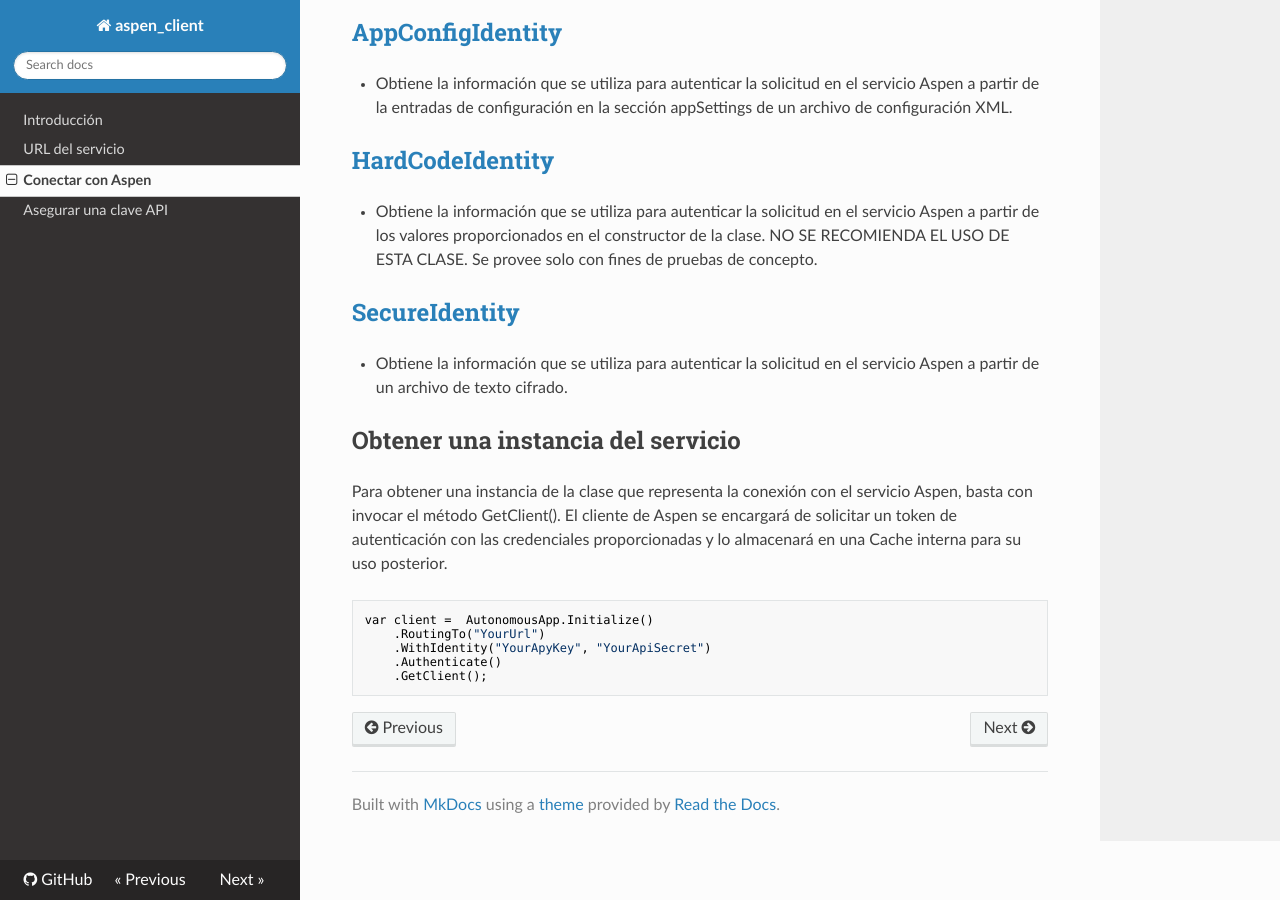
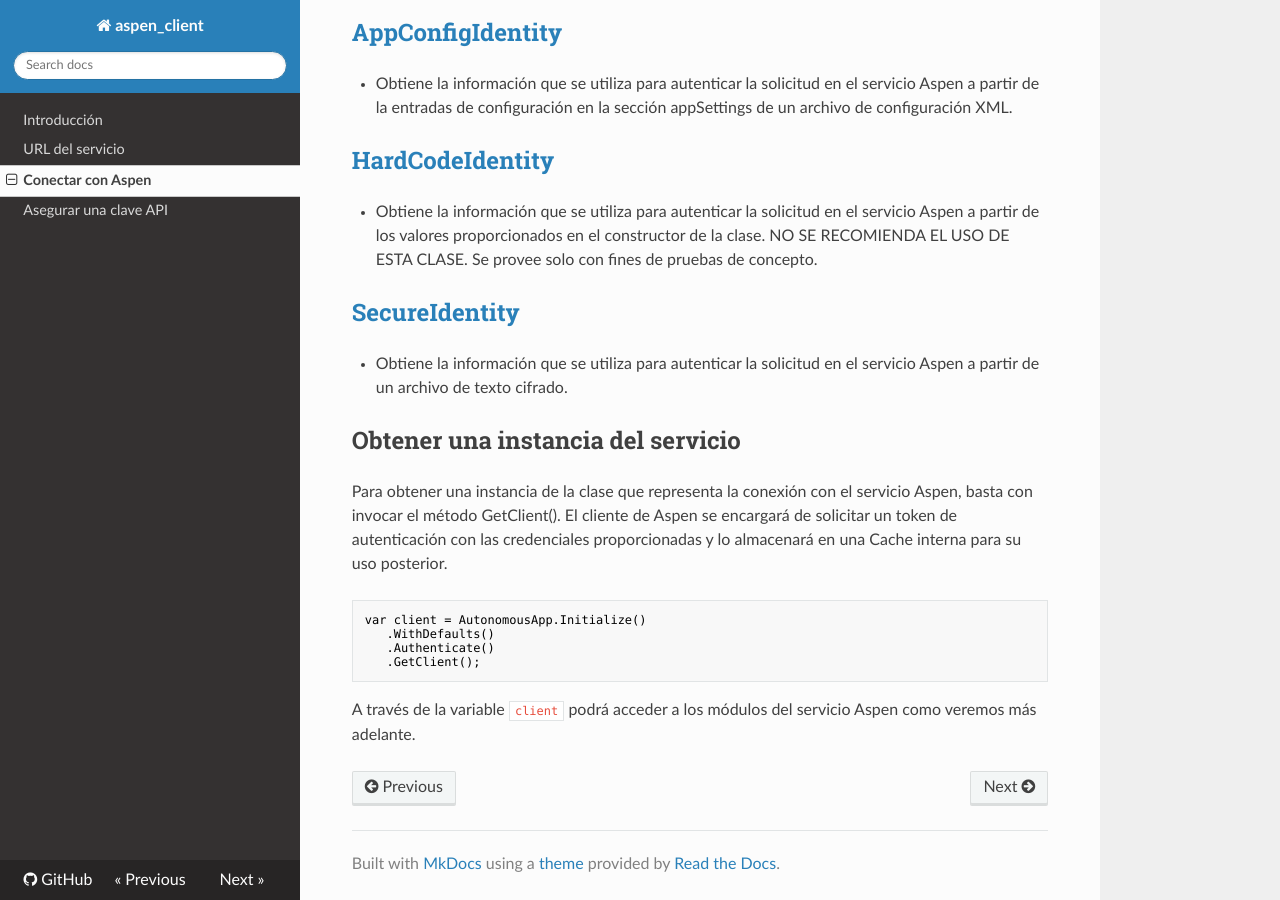
Before and after one commit to RD-Processa/Everco.Services.Aspen.Client.Docs, an MkDocs documentation site: the page built from docs/ManageApiKey.md, in a window 1280 px wide and 900 px high, scrolled down 960 px. Built offline with MkDocs 1.6.1, drawn with Linux system fonts in a browser that asks for light colours; nearby versions of some CDN libraries; old or Windows-style settings are respelled for this version of MkDocs.

````diff
--- a/docs/ManageApiKey.md
+++ b/docs/ManageApiKey.md
@@ -40,9 +40,10 @@ El cliente de Aspen define la interfaz IAppIdentity e implementa las clases Envi
 Para obtener una instancia de la clase que representa la conexión con el servicio Aspen, basta con invocar el método GetClient(). El cliente de Aspen se encargará de solicitar un token de autenticación con las credenciales proporcionadas y lo almacenará en una Cache interna para su uso posterior.
 
 ```c#
-var client =  AutonomousApp.Initialize()
-	.RoutingTo("YourUrl")
-	.WithIdentity("YourApyKey", "YourApiSecret")
-	.Authenticate()
-	.GetClient();
+var client = AutonomousApp.Initialize()
+   .WithDefaults()
+   .Authenticate()
+   .GetClient();
 ```
+
+A través de la variable `client` podrá acceder a los módulos del servicio Aspen como veremos más adelante.
````
Also changed, not shown: docs/ServiceLocator.md (+1 -3 lines), images/IntelliSense.png (added).
